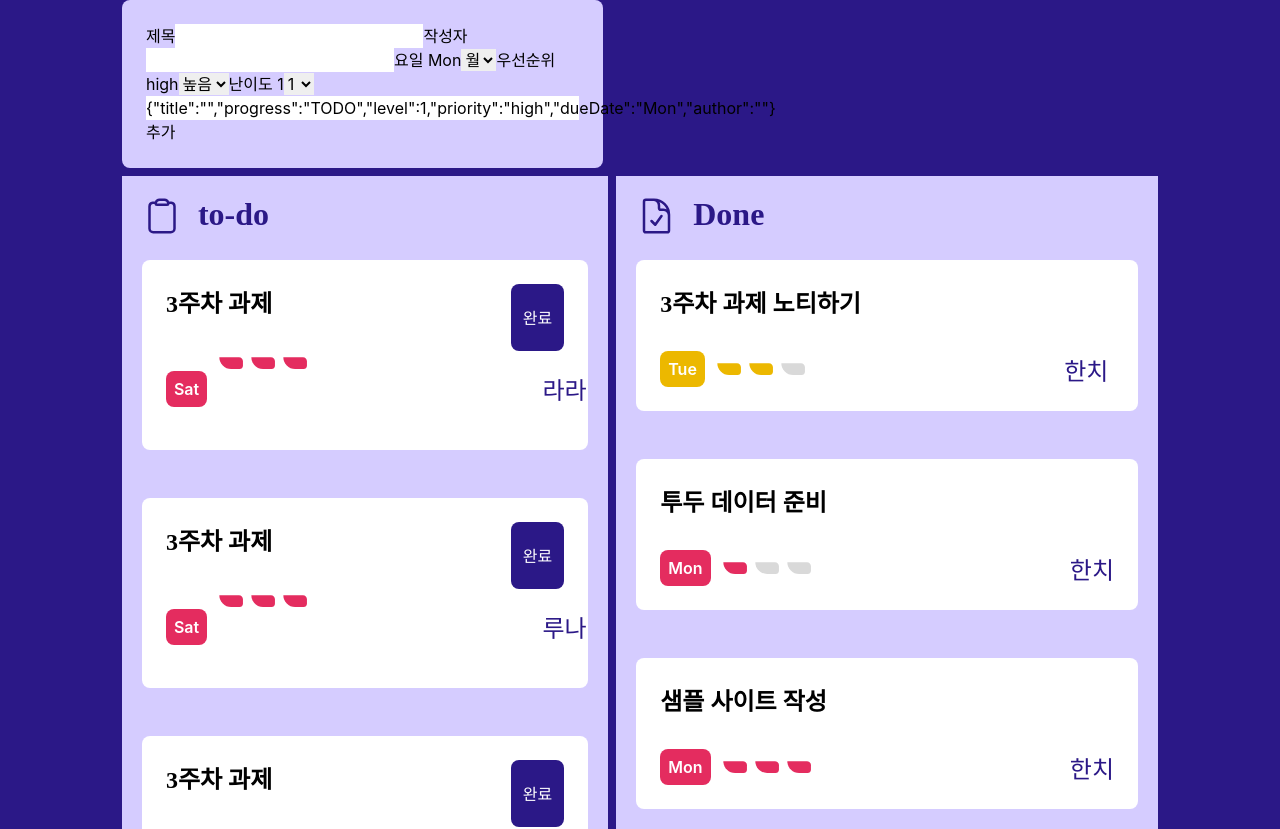
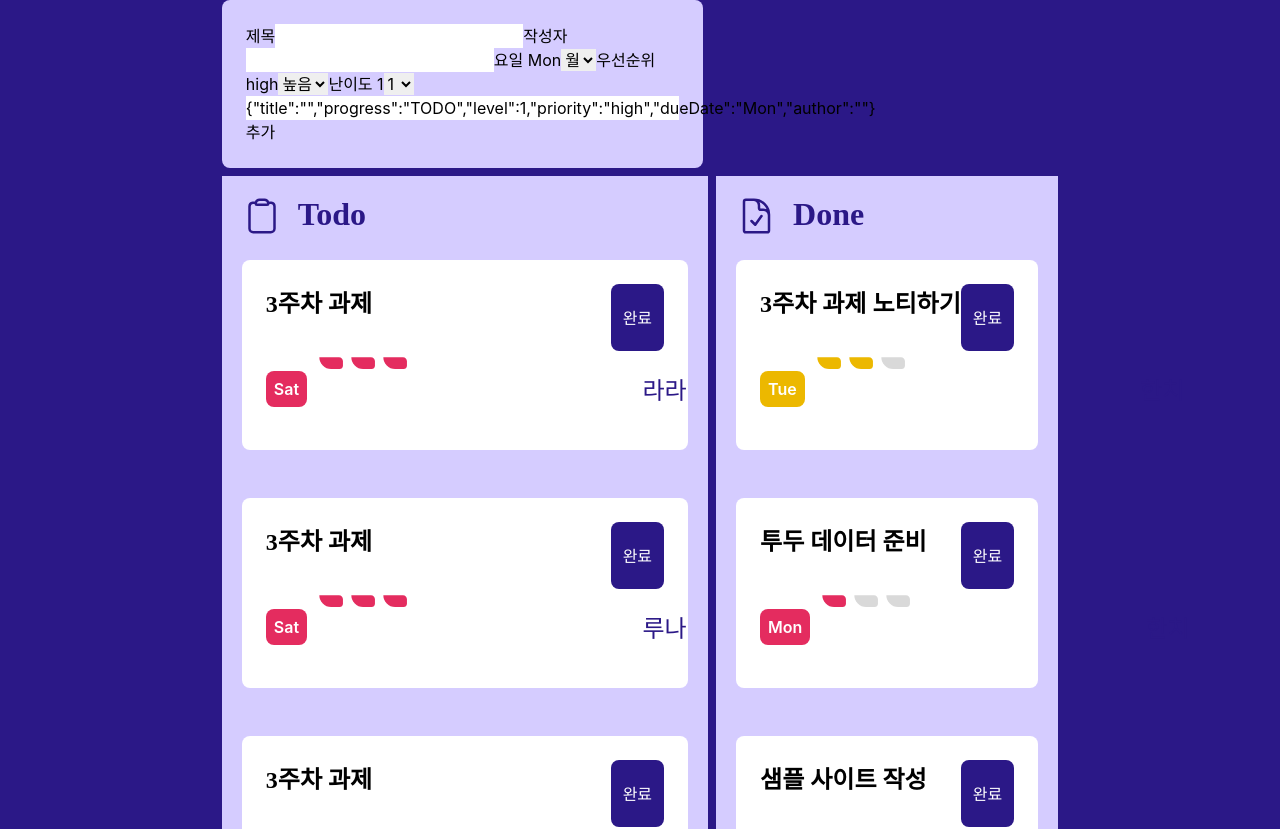
Before and after one commit to lindychi/frontend-bootcamp, a React (Create React App) app: page / in a window 1280 px wide. Shown: the top 829 px of the page. Built offline with nearby package versions, Linux system fonts and the light colour scheme.

Commit message:
refac : done 분류

```diff
--- a/src/App.tsx
+++ b/src/App.tsx
@@ -62,65 +62,18 @@ function App() {
       <div className="flex flex-col gap-2">
         <TodoHeader onClickAdd={addTodo} />
         <div className="flex gap-2">
-          <TodoList list={todoList} finishTodo={finishTodo} />
-          <div className="flex flex-col bg-blue-100 p-5">
-            <div className="To-Do flex justify-auto">
-              <div className="pr-4">
-                <DoneIcon />
-              </div>
-              <div className="styled-head">Done</div>
-            </div>
-
-            {doneList.map((item: any, index: any) => (
-              <div
-                key={index}
-                className="Task p-6 bg-white rounded-lg mt-6 mb-6"
-              >
-                <div className="frame1 styled-title pb-8">{item.title}</div>
-                <div className="frame2-1 flex w=[156px] space-x-3 items-center ">
-                  <div
-                    className={`${
-                      priorityMap[item.priority] || "default"
-                    } styled-Date p-2 rounded-lg`}
-                  >
-                    {item.dueDate}
-                  </div>
-                  <div className="frame2-2 flex gap-2">
-                    <div className="frame2-2 flex gap-2">
-                      {[1, 2, 3].map((currentLevel) => (
-                        <div style={{ width: 24, height: 24 }}>
-                          <svg
-                            xmlns="http://www.w3.org/2000/svg"
-                            viewBox="0 0 55 55"
-                            fill="none"
-                            width="100%"
-                            height="100%"
-                          >
-                            <path
-                              d="M0.737061 14.2498H45.856C50.8397 14.2498 54.8797 18.2898 54.8797 23.2735V33.5864C54.8797 37.8582 51.4168 41.3211 47.1451 41.3211H27.8084C12.8573 41.3211 0.737061 29.2008 0.737061 14.2498Z"
-                              // fill="#D9D9D9"
-                              className={clsx([
-                                {
-                                  "!fill-[#D9D9D9]": item.level < currentLevel,
-                                  "fill-[#2D41A7]": item.priority === "low",
-                                  "fill-[#ECB800]": item.priority === "medium",
-                                  "fill-[#E42C5F]": item.priority === "high",
-                                  // item = map에 있는 imte 용어와 일치해야한다ㅣ.
-                                },
-                              ])}
-                            />
-                          </svg>
-                        </div>
-                      ))}
-                    </div>
-                  </div>
-                  <div className="frame2-3 styled-name w-[291.5px] ">
-                    <div className="text-right">{item.author}</div>
-                  </div>
-                </div>
-              </div>
-            ))}
-          </div>
+          <TodoList
+            icon={<TodoIcon />}
+            title={"Todo"}
+            list={todoList}
+            finishTodo={finishTodo}
+          />
+          <TodoList
+            icon={<DoneIcon />}
+            title={"Done"}
+            list={doneList}
+            finishTodo={finishTodo}
+          />
         </div>
       </div>
     </div>
--- /dev/null
+++ b/src/Components/DueDateUnit.tsx
@@ -0,0 +1,22 @@
+import React from "react";
+import { Priority, TodoItem } from "../consts/todoList";
+
+type Props = { todo: TodoItem };
+
+export default function DueDateUnit({ todo }: Props) {
+  const priorityMap: { [key: string]: string } = {
+    high: "bg-priority-high",
+    medium: "bg-priority-medium",
+    low: "bg-priority-low",
+  };
+
+  return (
+    <div
+      className={`${
+        priorityMap[todo.priority] || "default"
+      } styled-Date p-2 rounded-lg`}
+    >
+      {todo.dueDate}
+    </div>
+  );
+}
--- a/src/Components/TodoList.tsx
+++ b/src/Components/TodoList.tsx
@@ -1,14 +1,18 @@
-import React from "react";
+import React, { ReactNode } from "react";
 import { TodoIcon } from "../App";
 import clsx from "clsx";
-import { TodoItem } from "../consts/todoList";
+import { TodoItem, todoData } from "../consts/todoList";
 import LevelUnit from "./LevelUnit";
+import DueDateUnit from "./DueDateUnit";
+import TodoListItem from "./TodoListItem";
 
 type Props = {
   list: TodoItem[];
+  title: string;
   finishTodo: (todo: TodoItem) => void;
+  icon: ReactNode;
 };
-export default function TodoList({ list, finishTodo }: Props) {
+export default function TodoList({ list, finishTodo, title, icon }: Props) {
   const priorityMap: { [key: string]: string } = {
     high: "bg-priority-high",
     medium: "bg-priority-medium",
@@ -18,51 +22,11 @@ export default function TodoList({ list, finishTodo }: Props) {
   return (
     <div className="flex flex-col bg-blue-100 p-5">
       <div className="To-Do flex justify-auto">
-        <div className="pr-4">
-          <TodoIcon />
-        </div>
-        <div className="styled-head">to-do</div>
+        <div className="pr-4">{icon}</div>
+        <div className="styled-head">{title}</div>
       </div>
       {list.map((todo: TodoItem, index: any) => (
-        <div key={index} className=" Task p-6 bg-white rounded-lg mt-6 mb-6">
-          <div className="flex justify-between">
-            <div className="frame1 styled-title pb-8">{todo.title}</div>
-            <button
-              onClick={() => {
-                finishTodo(todo);
-              }}
-              className="bt-finish bg-blue-800 text-white p-3 rounded-lg"
-            >
-              완료
-            </button>
-          </div>
-          <div className="frame2-1 flex w-[156px] space-x-3 items-center ">
-            {/* 하단 이해못함 */}
-            <div
-              className={`${
-                priorityMap[todo.priority] || "default"
-              } styled-Date p-2 rounded-lg`}
-            >
-              {todo.dueDate}
-            </div>
-
-            <div className="frame2-2 flex gap-2 ">
-              {[1, 2, 3].map((currentLevel) => (
-                <LevelUnit
-                  level={todo.level}
-                  priority={todo.priority}
-                  currentLevel={todo.level}
-                />
-              ))}
-              <div className="frame2-3 styled-name w-[291.5px] p-5 ">
-                <div className="text-right">{todo.author}</div>
-              </div>
-            </div>
-          </div>
-          {/* <div className="frame2-3 styled-name w-[291.5px] ">
-            <div className="text-right">{todo.author}</div>
-          </div> */}
-        </div>
+        <TodoListItem key={index} todo={todo} finishTodo={finishTodo} />
       ))}
     </div>
   );
--- /dev/null
+++ b/src/Components/TodoListItem.tsx
@@ -0,0 +1,43 @@
+import React from "react";
+import { TodoItem } from "../consts/todoList";
+import DueDateUnit from "./DueDateUnit";
+import LevelUnit from "./LevelUnit";
+
+type Props = { todo: TodoItem; finishTodo: (todo: TodoItem) => void };
+
+export default function TodoListItem({ todo, finishTodo }: Props) {
+  return (
+    <div className=" Task p-6 bg-white rounded-lg mt-6 mb-6">
+      <div className="flex justify-between">
+        <div className="frame1 styled-title pb-8">{todo.title}</div>
+        <button
+          onClick={() => {
+            finishTodo(todo);
+          }}
+          className="bt-finish bg-blue-800 text-white p-3 rounded-lg"
+        >
+          완료
+        </button>
+      </div>
+      <div className="frame2-1 flex w-[156px] space-x-3 items-center ">
+        <DueDateUnit todo={todo} />
+
+        <div className="frame2-2 flex gap-2 ">
+          {[1, 2, 3].map((currentLevel) => (
+            <LevelUnit
+              level={todo.level}
+              priority={todo.priority}
+              currentLevel={currentLevel}
+            />
+          ))}
+          <div className="frame2-3 styled-name w-[291.5px] p-5 ">
+            <div className="text-right">{todo.author}</div>
+          </div>
+        </div>
+      </div>
+      {/* <div className="frame2-3 styled-name w-[291.5px] ">
+      <div className="text-right">{todo.author}</div>
+    </div> */}
+    </div>
+  );
+}
```
